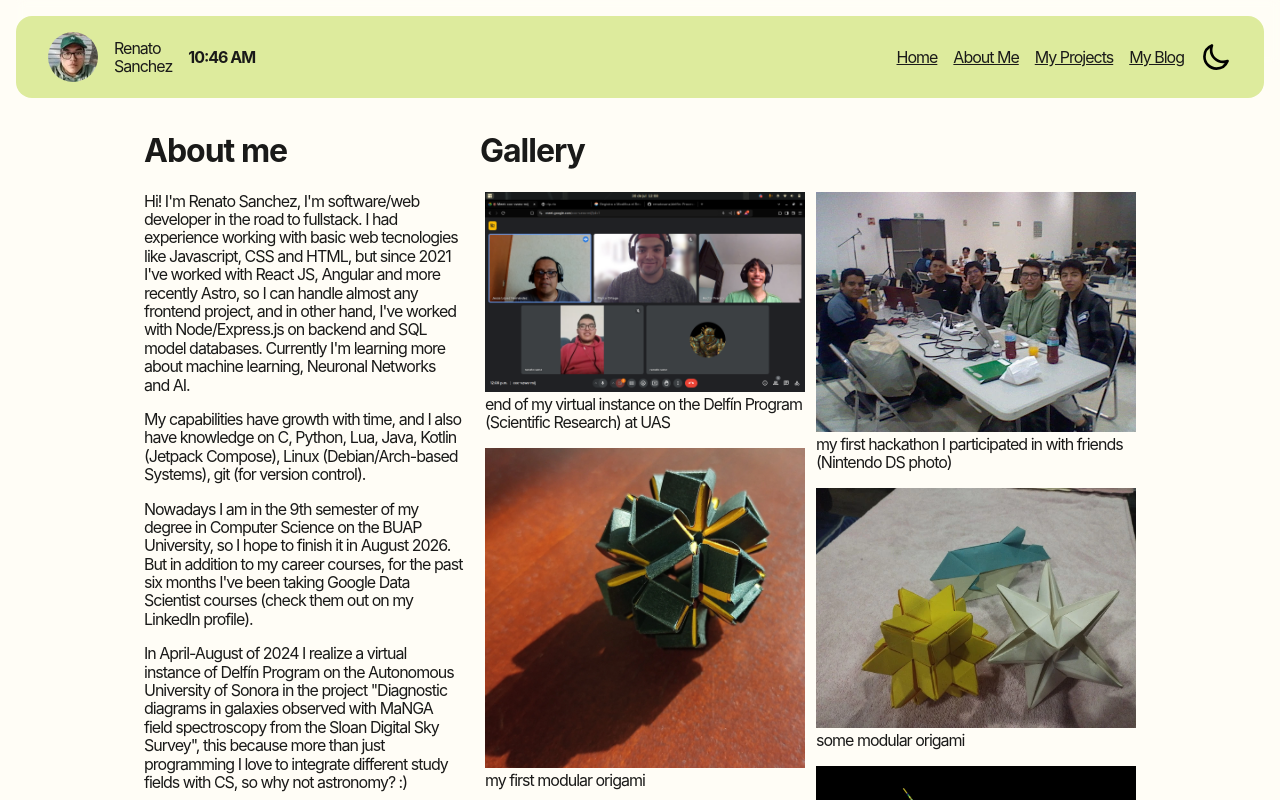
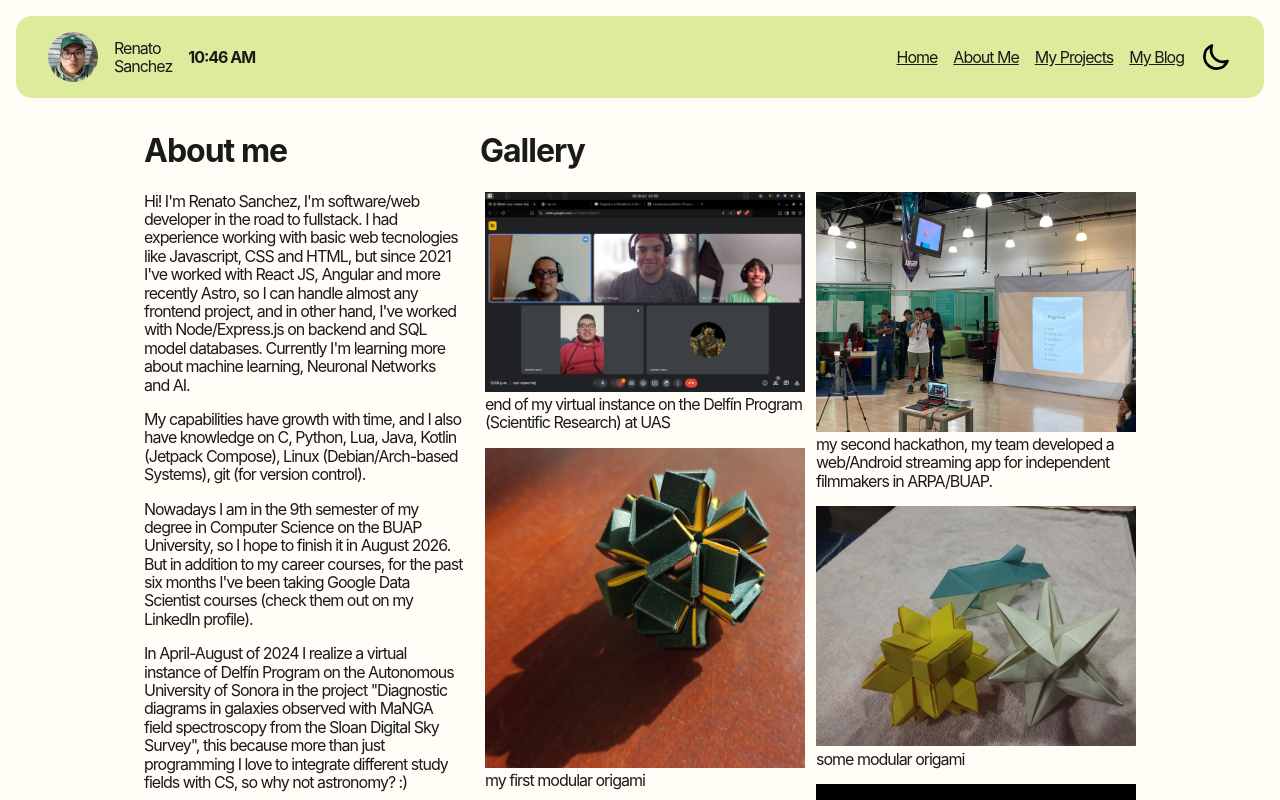
Before and after one commit to renatosanz/my-portfolio, a React (Vite) app: page /about in a window 1280 px wide. Shown: the top 800 px of the page. Built offline with nearby package versions, Linux system fonts and the light colour scheme; a web font is replaced by a local one.

Commit message:
add 2dn hackathon

```diff
--- a/src/About/About.tsx
+++ b/src/About/About.tsx
@@ -7,6 +7,7 @@ import Origami2 from "../imgs/origami2.webp";
 import Origami3 from "../imgs/origami3.webp";
 import Processing from "../imgs/processing.webp";
 import Hackathon from "../imgs/hackathon.jpg";
+import Hackathon2 from "../imgs/second_hack.webp";
 
 interface AboutProps {
   colorScheme: ColorScheme;
@@ -36,6 +37,11 @@ export default function About({ colorScheme }: AboutProps) {
       image: Hackathon,
       description:
         "my first hackathon I participated in with friends (Nintendo DS photo)",
+    },
+    {
+      image: Hackathon2,
+      description:
+        "my second hackathon, my team developed a web/Android streaming app for independent filmmakers in ARPA/BUAP.",
     },
     {
       image: Origami3,
```
Also changed, not shown: src/imgs/second_hack.webp (added).
